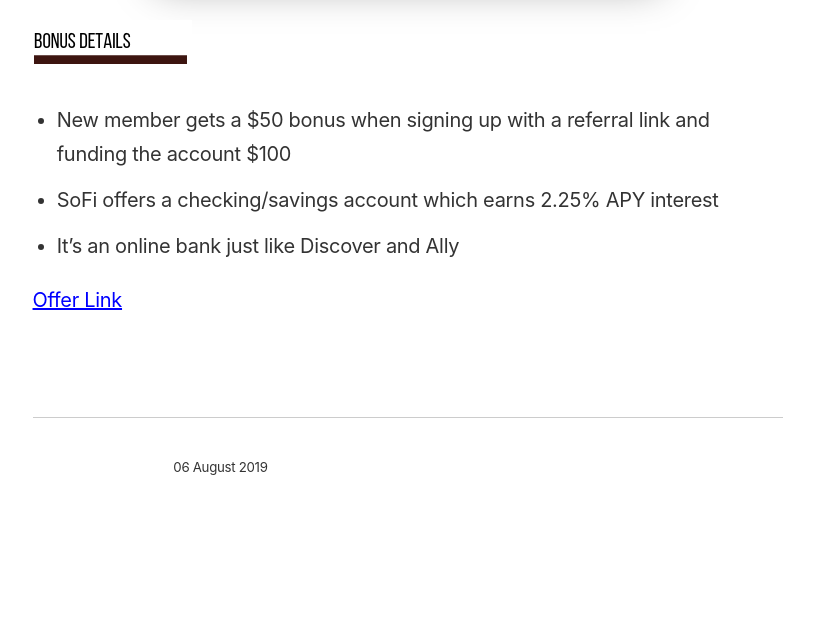
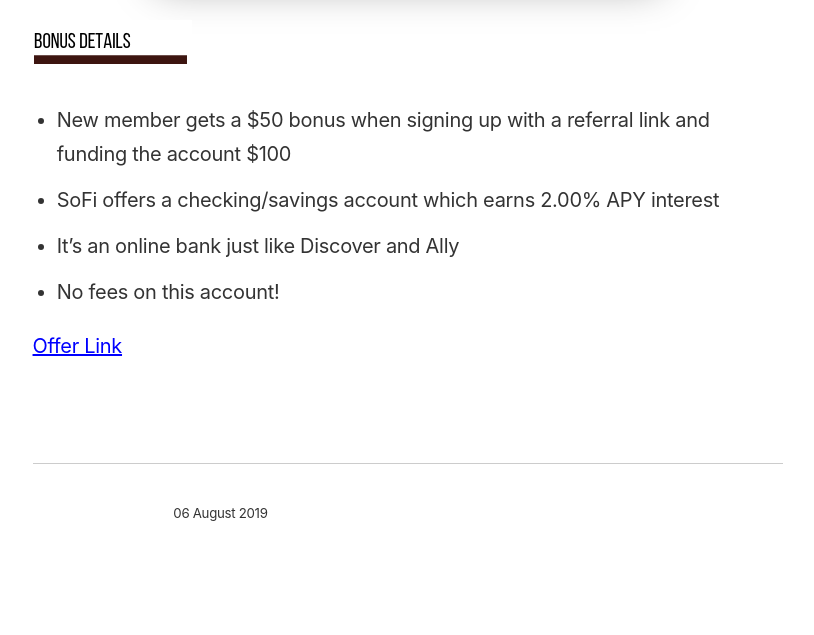
Before and after one commit to ohiosveryown/atldeals, a Jekyll site: the page built from _posts/2019-08-06-sofi-50-dollars-bonus.markdown, in a window 1280 px wide. Shown: the part 731-1366 px from the top of the page, without its empty margins (232-1046 px from the left). Built offline with Jekyll 4.4.1, drawn with Linux system fonts in a browser that asks for light colours; our own code applies the rules of GitHub Pages for plain Markdown files; before the commit the page ends 1320 px from its top, so only the background shows below that.

Commit message:
Updated Sofi 50 Dollars Bonus

```diff
--- a/_posts/2019-08-06-sofi-50-dollars-bonus.markdown
+++ b/_posts/2019-08-06-sofi-50-dollars-bonus.markdown
@@ -13,8 +13,9 @@
 
 * New member gets a $50 bonus when signing up with a referral link and funding the account $100
 
-* SoFi offers a checking/savings account which earns 2.25% APY interest
+* SoFi offers a checking/savings account which earns 2.00% APY interest
 
 * It's an online bank just like Discover and Ally
+* No fees on this account!
 
 [Offer Link](https://www.sofi.com/share/money/2501161/)
```
